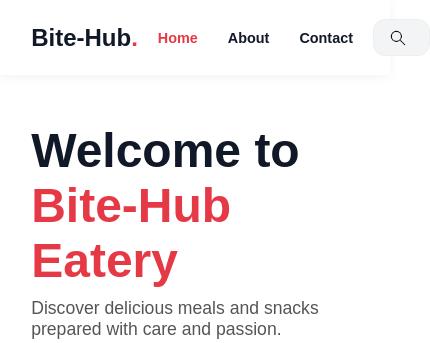
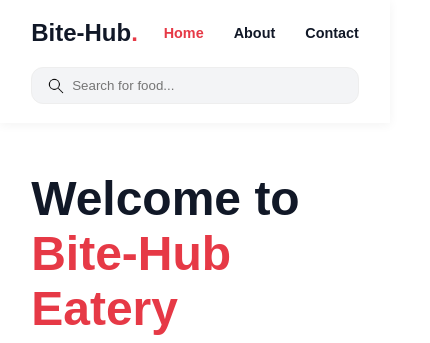
Before and after one commit to Joejo4/E-commerce-website, a plain HTML site: page index.html in a window 390 px wide. Shown: the top 343 px of the page, 430 px wide, since content can reach past the window. Drawn offline with Linux system fonts and the light colour scheme.

Commit message:
update footer text for consistency; remove unused CSS rules and add responsive styles for header and search container

```diff
--- a/styles.css
+++ b/styles.css
@@ -92,18 +92,7 @@ body {
   transform: translateY(-50%);
   color: #888;
 }
-/*
-.nav-actions {
-  display: flex;
-  align-items: center;
-  gap: 20px;
-  flex-shrink: 0;
-}
-.action-icon {
-  font-size: 1.3rem;
-  cursor: pointer;
-  position: relative;
-}*/
+
 /* PAGE MANAGEMENT */
 .view-section {
   display: none;
@@ -262,3 +251,13 @@ footer {
   font-size: 0.9rem;
   color: #666;
 }
+
+@media (max-width: 768px) {
+  .search-container {
+    order: 3;
+    flex: 1 1 100%;
+  }
+  .header {
+    flex-wrap: wrap;
+  }
+}
```
Also changed, not shown: about.html (+1 -1 lines), contact.html (+1 -1 lines).
